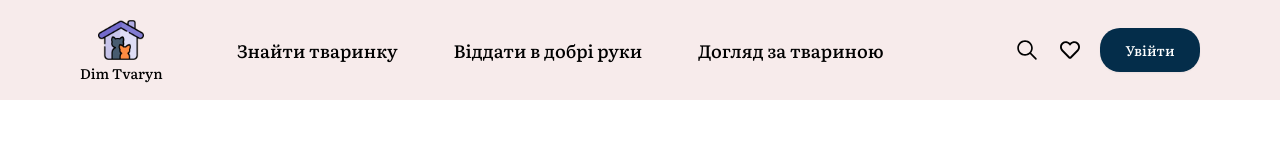
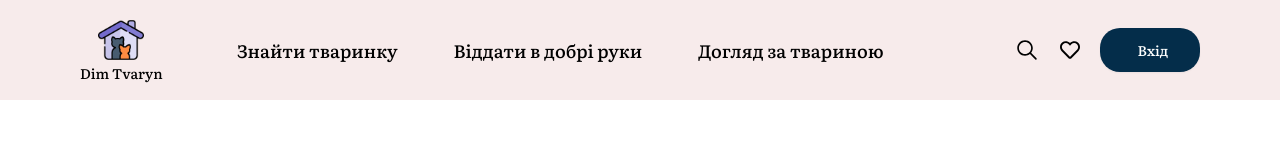
Before and after one commit to Dim-Tvarin/frontend, a React (Vite) app: page / in a window 1280 px wide. Shown: the top 158 px of the page. Built offline with nearby package versions, Linux system fonts and the light colour scheme.

Commit message:
fiat: add CabinetSVG component

```diff
--- /dev/null
+++ b/src/assets/CabinetSVG.tsx
@@ -0,0 +1,16 @@
+import type { ReactElement } from "react";
+
+
+ const CabinetSVG = ({ color, size }: { color?: string; size?: string; }): ReactElement  => {
+  return (
+    <svg
+      width={size ? size : '32'}
+      height={size ? size : '32' }
+      fill="none" >
+      <path d="M23 25V23C23 21.9391 22.5786 20.9217 21.8284 20.1716C21.0783 19.4214 20.0609 19 19 19H13C11.9391 19 10.9217 19.4214 10.1716 20.1716C9.42143 20.9217 9 21.9391 9 23V25" stroke={color ? color : 'white'} strokeWidth="2" strokeLinecap="round" strokeLinejoin="round"/>
+      <path d="M16 15C18.2091 15 20 13.2091 20 11C20 8.79086 18.2091 7 16 7C13.7909 7 12 8.79086 12 11C12 13.2091 13.7909 15 16 15Z" stroke={color ? color : 'white'} strokeWidth="2" strokeLinecap="round" strokeLinejoin="round"/>
+    </svg>
+
+  )
+}
+export default CabinetSVG
--- a/src/pages/Layout/Header.tsx
+++ b/src/pages/Layout/Header.tsx
@@ -7,6 +7,7 @@ import { useDispatch, useSelector } from 'react-redux';
 import type { AppDispatch } from '../../redux/store';
 import { logoutThunk } from '../../redux/users/usersOperations';
 import { selectIsLoggedIn, selectUserName } from '../../redux/users/usersSlice';
+import CabinetSVG from '../../assets/CabinetSVG';
 
 export const Header = () => {
   const dispatch = useDispatch<AppDispatch>();
@@ -72,8 +73,9 @@ export const Header = () => {
                   type="button"
                   styleType="defaultButton"
                   className="w-100 m-auto"
-                >
-                  Увійти
+                  >
+                  <CabinetSVG />
+                  <span>Вхід</span>
                 </CustomButton>
               </NavLink>
             )}
```
